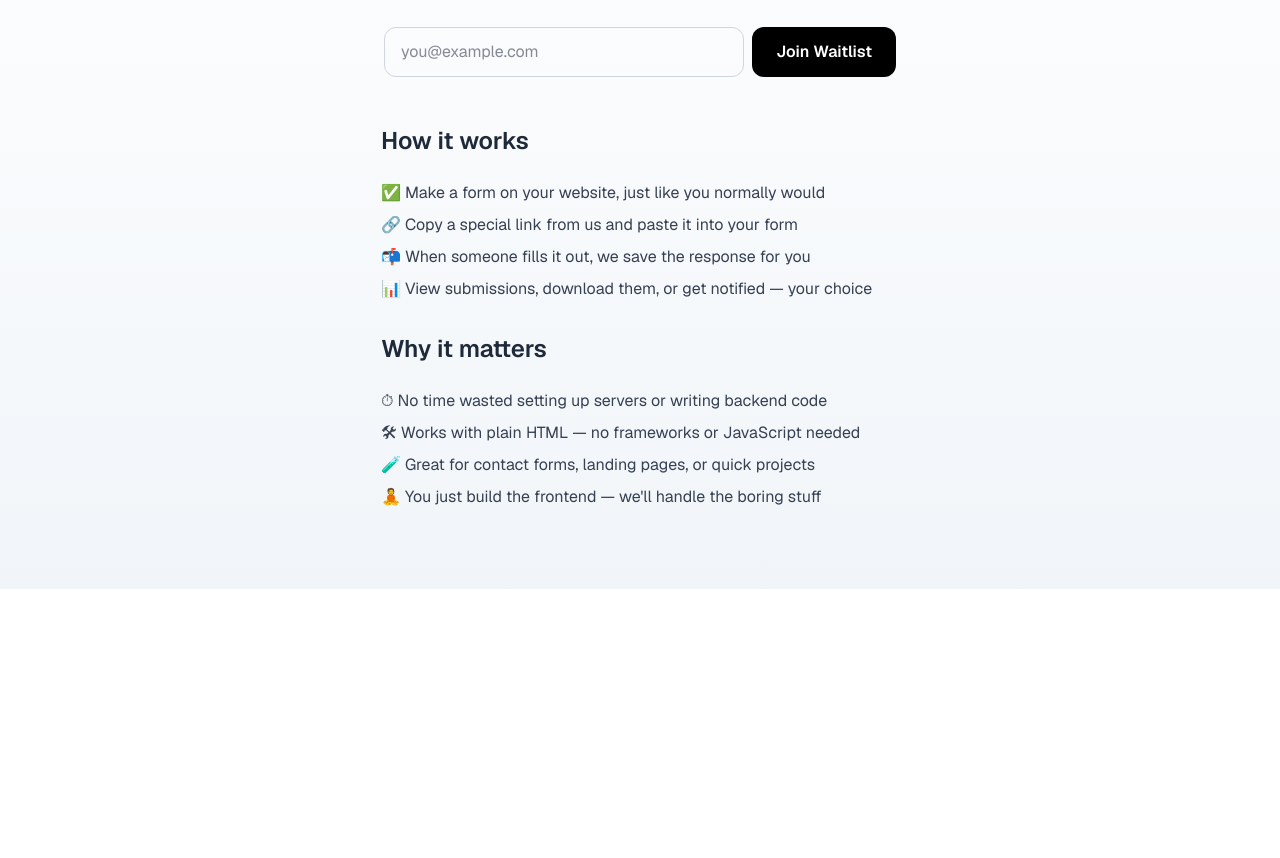
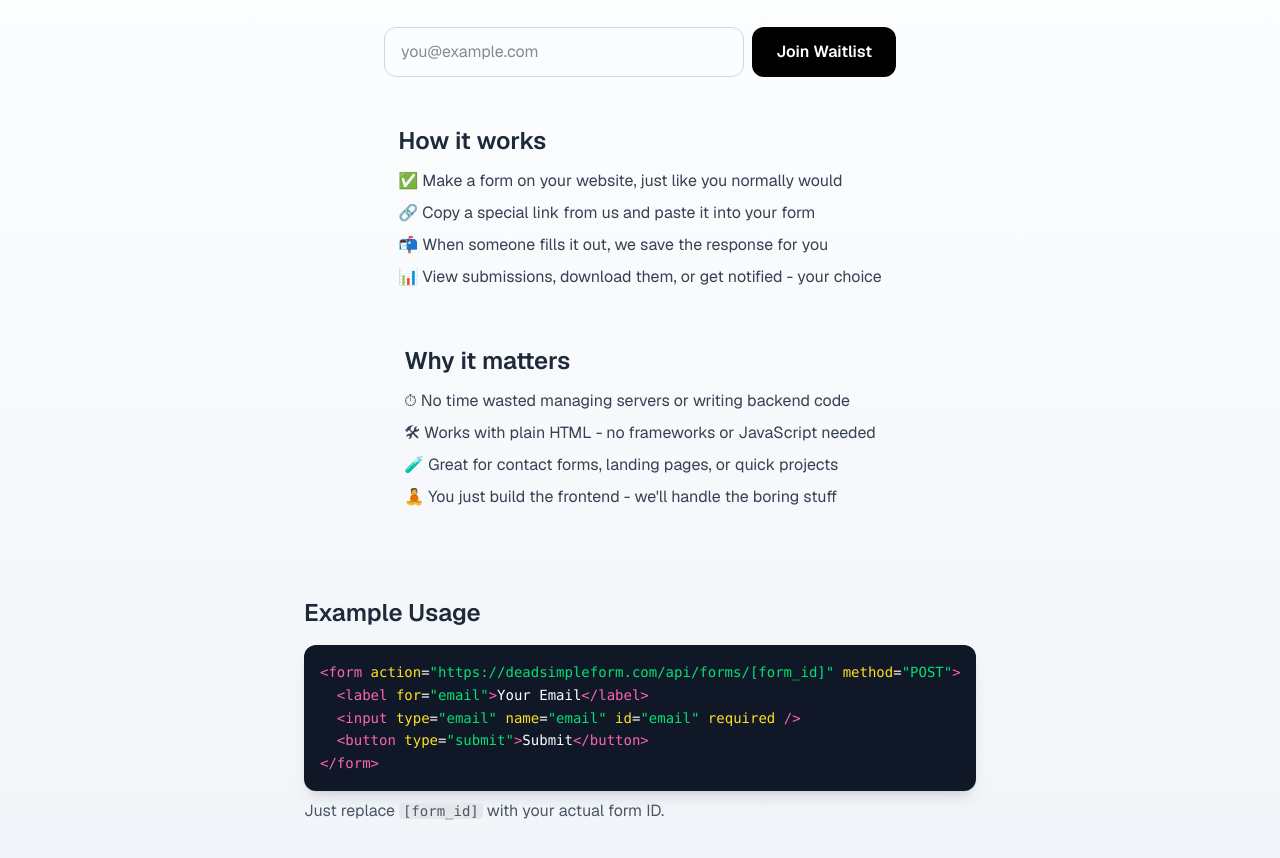
Before and after one commit to ronxldwilson/DeadSimpleForm, a Next.js app: page / in a window 1280 px wide. Shown: the part 240-1098 px from the top of the page. Before the commit the page ends 829 px from the top, so only its background shows below. Built offline with nearby package versions, Linux system fonts and the light colour scheme; no server answers.

Commit message:
Updated landing page with waitlist

```diff
--- a/src/app/page.tsx
+++ b/src/app/page.tsx
@@ -9,9 +9,16 @@ export default function LandingPage() {
 
   const handleSubmit = async (e: React.FormEvent) => {
     e.preventDefault()
+
+    // Validate empty email
+    if (!email.trim()) {
+      setStatus('error')
+      return
+    }
+
     setStatus('loading')
 
-    const { error } = await supabase.from('waitlist').insert({ email })
+    const { error } = await supabase.from('waitlist').insert({ email: email.trim() })
 
     if (error) {
       console.error(error)
@@ -29,16 +36,16 @@ export default function LandingPage() {
 
   return (
     <main className="min-h-screen flex flex-col items-center justify-center px-4 bg-gradient-to-b from-white to-slate-100 text-gray-900 font-sans">
-      <div className="max-w-3xl text-center py-20">
-        <h1 className="text-5xl md:text-6xl font-extrabold tracking-tight leading-tight mb-4">
+      <div className="max-w-3xl w-full text-center py-8 md:py-20">
+        <h1 className="text-4xl md:text-6xl font-extrabold tracking-tight leading-tight mb-4">
           Dead Simple Form
         </h1>
-        <p className="text-xl text-gray-600 mb-10">
-          Create forms without the headache of a backend. <br className="hidden md:block" />
+        <p className="text-base sm:text-lg md:text-xl text-gray-600 mb-8 md:mb-10 px-2">
+          Create forms without the headache of a backend. <br className="hidden sm:block" />
           Join the early access waitlist today.
         </p>
 
-        <form onSubmit={handleSubmit} className="w-full max-w-lg mx-auto flex flex-col sm:flex-row gap-3 sm:gap-2">
+        <div className="w-full max-w-lg mx-auto flex flex-col sm:flex-row gap-3 sm:gap-2">
           <input
             type="email"
             required
@@ -48,13 +55,13 @@ export default function LandingPage() {
             className="flex-1 px-4 py-3 rounded-xl border border-gray-300 focus:outline-none focus:ring-2 focus:ring-blue-500 text-base"
           />
           <button
-            type="submit"
+            onClick={handleSubmit}
             disabled={status === 'loading'}
             className="px-6 py-3 rounded-xl bg-black text-white font-semibold hover:bg-gray-900 transition disabled:opacity-50"
           >
             {status === 'loading' ? 'Joining...' : 'Join Waitlist'}
           </button>
-        </form>
+        </div>
 
         {status === 'success' && (
           <p className="mt-4 text-green-600">You&apos;re on the list! 🎉</p>
@@ -67,25 +74,57 @@ export default function LandingPage() {
         )}
 
         {/* Quick How-It-Works section */}
-        <div className="mt-12 text-left space-y-6">
-          <h2 className="text-2xl font-semibold text-gray-800">How it works</h2>
-          <ul className="space-y-2 text-gray-700 text-base">
-            <li>✅ Make a form on your website, just like you normally would</li>
-            <li>🔗 Copy a special link from us and paste it into your form</li>
-            <li>📬 When someone fills it out, we save the response for you</li>
-            <li>📊 View submissions, download them, or get notified — your choice</li>
+        {/* Quick How-It-Works section */}
+        <div className="mt-8 md:mt-12 flex flex-col items-center space-y-6">
+          <div className="max-w-2xl text-left">
+            <h2 className="text-xl sm:text-2xl font-semibold text-gray-800">How it works</h2>
+            <ul className="space-y-2 text-gray-700 text-sm sm:text-base mt-3">
+              <li>✅ Make a form on your website, just like you normally would</li>
+              <li>🔗 Copy a special link from us and paste it into your form</li>
+              <li>📬 When someone fills it out, we save the response for you</li>
+              <li>📊 View submissions, download them, or get notified - your choice</li>
+            </ul>
+          </div>
 
-          </ul>
+          <div className="max-w-2xl text-left">
+            <h2 className="text-xl sm:text-2xl font-semibold mt-6 md:mt-8 text-gray-800">Why it matters</h2>
+            <ul className="space-y-2 text-gray-700 text-sm sm:text-base mt-3">
+              <li>⏱ No time wasted managing servers or writing backend code</li>
+              <li>🛠 Works with plain HTML - no frameworks or JavaScript needed</li>
+              <li>🧪 Great for contact forms, landing pages, or quick projects</li>
+              <li>🧘 You just build the frontend - we&apos;ll handle the boring stuff</li>
+            </ul>
+          </div>
 
-          <h2 className="text-2xl font-semibold mt-8 text-gray-800">Why it matters</h2>
-          <ul className="space-y-2 text-gray-700 text-base">
-            <li>⏱ No time wasted setting up servers or writing backend code</li>
-            <li>🛠 Works with plain HTML — no frameworks or JavaScript needed</li>
-            <li>🧪 Great for contact forms, landing pages, or quick projects</li>
-            <li>🧘 You just build the frontend — we&apos;ll handle the boring stuff</li>
-          </ul>
+          <div className="mt-8 md:mt-16 text-left w-full md:max-w-2xl">
+            <h2 className="text-xl sm:text-2xl font-semibold text-gray-800 mb-4">Example Usage</h2>
+            <div className="bg-gray-900 rounded-xl p-3 sm:p-4 shadow-lg w-full font-mono text-white">
+              <div className="overflow-x-auto">
+                <pre className="text-xs sm:text-sm leading-relaxed min-w-max">
+                  <code>
+                    <span className="text-pink-400">&lt;form</span>{' '}
+                    <span className="text-yellow-300">action</span>=<span className="text-green-400">"https://deadsimpleform.com/api/forms/[form_id]"</span>{' '}
+                    <span className="text-yellow-300">method</span>=<span className="text-green-400">"POST"</span><span className="text-pink-400">&gt;</span>{'\n  '}
+                    <span className="text-pink-400">&lt;label</span>{' '}
+                    <span className="text-yellow-300">for</span>=<span className="text-green-400">"email"</span><span className="text-pink-400">&gt;</span>Your Email<span className="text-pink-400">&lt;/label&gt;</span>{'\n  '}
+                    <span className="text-pink-400">&lt;input</span>{' '}
+                    <span className="text-yellow-300">type</span>=<span className="text-green-400">"email"</span>{' '}
+                    <span className="text-yellow-300">name</span>=<span className="text-green-400">"email"</span>{' '}
+                    <span className="text-yellow-300">id</span>=<span className="text-green-400">"email"</span>{' '}
+                    <span className="text-yellow-300">required</span>{' '}
+                    <span className="text-pink-400">/&gt;</span>{'\n  '}
+                    <span className="text-pink-400">&lt;button</span>{' '}
+                    <span className="text-yellow-300">type</span>=<span className="text-green-400">"submit"</span><span className="text-pink-400">&gt;</span>Submit<span className="text-pink-400">&lt;/button&gt;</span>{'\n'}
+                    <span className="text-pink-400">&lt;/form&gt;</span>
+                  </code>
+                </pre>
+              </div>
+            </div>
+            <p className="text-gray-600 mt-2 text-sm sm:text-base">
+              Just replace <code className="bg-gray-200 px-1 rounded text-xs sm:text-sm">[form_id]</code> with your actual form ID.
+            </p>
+          </div>
         </div>
-
       </div>
     </main>
   )
```
